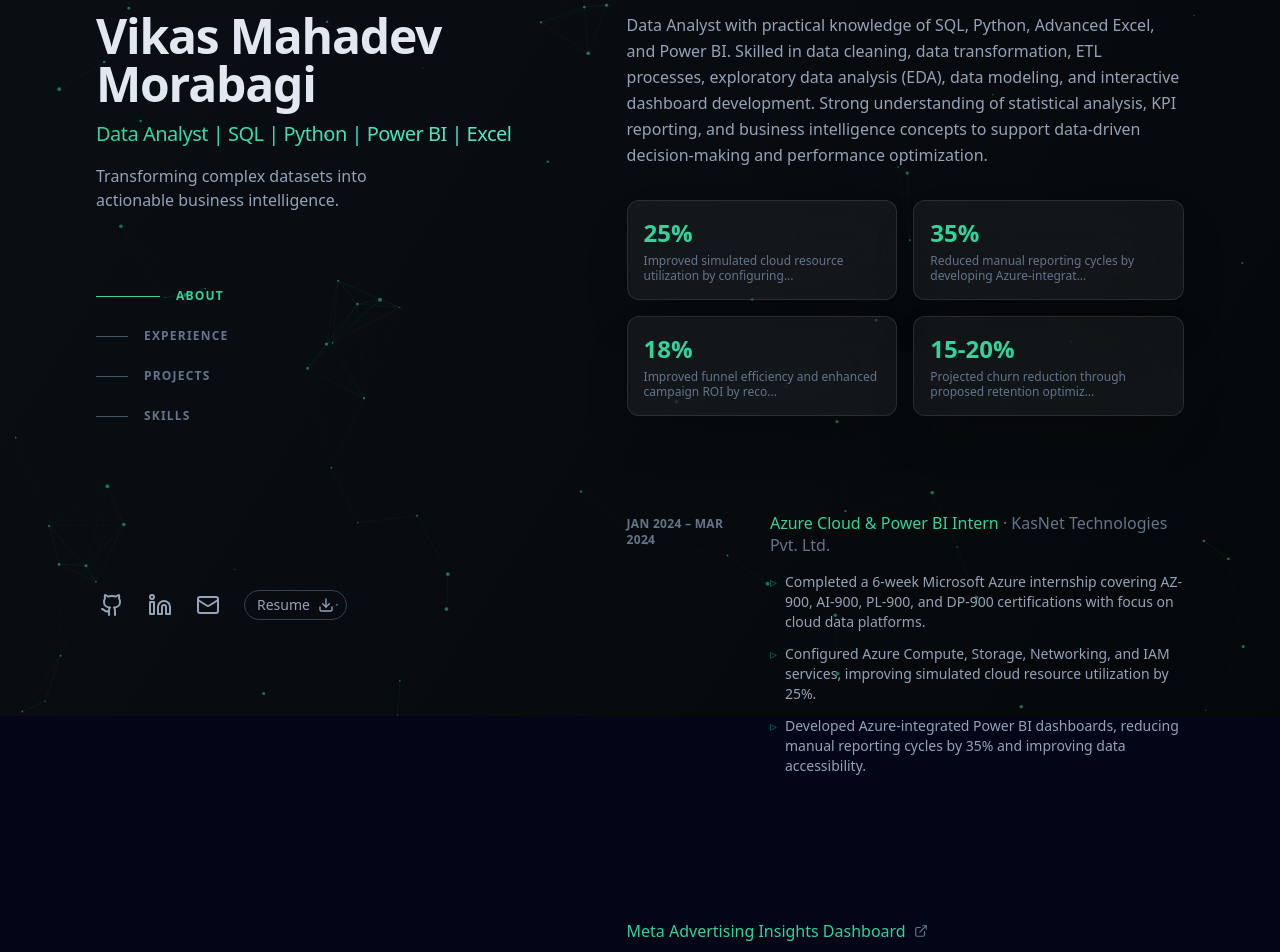
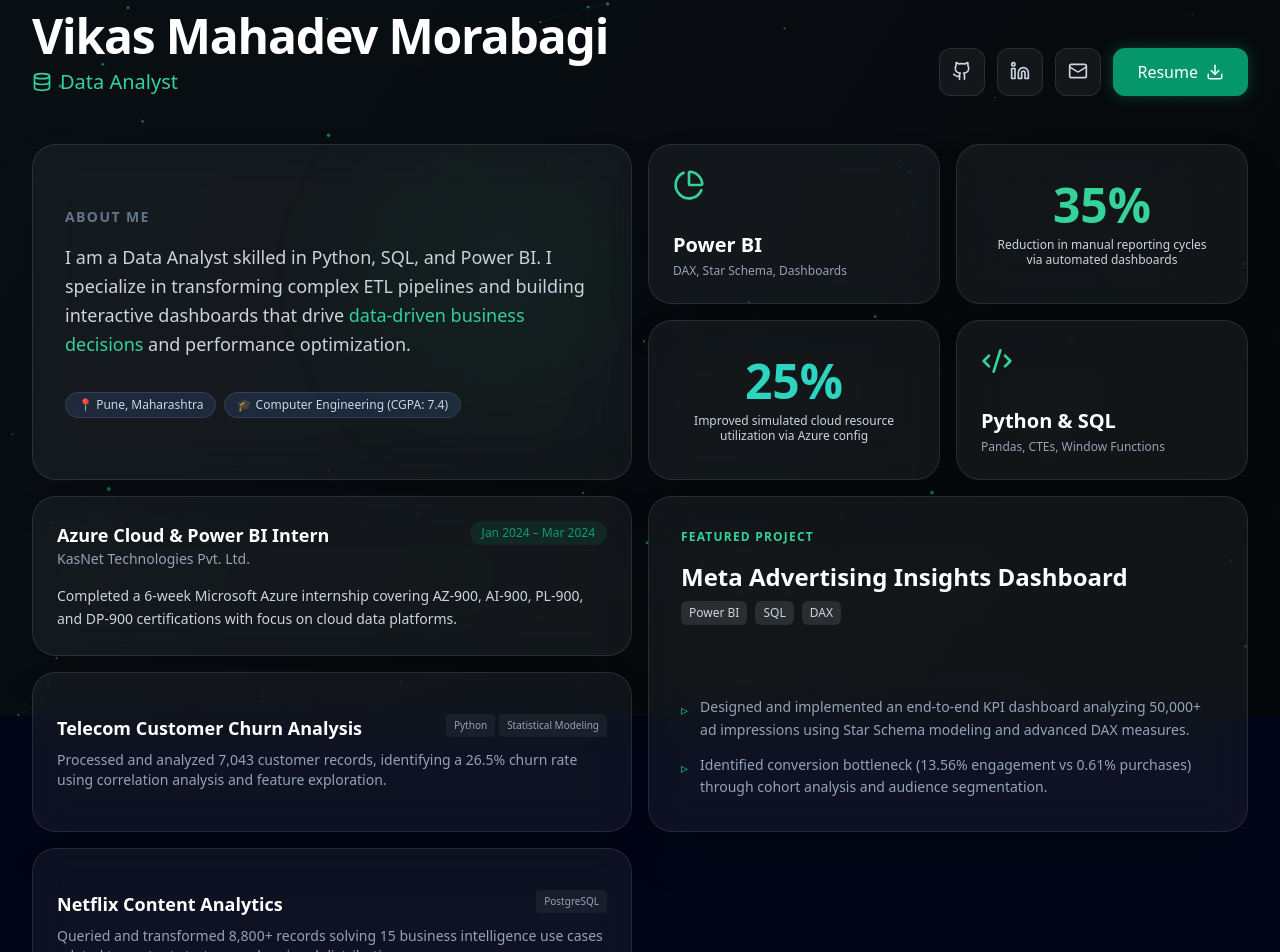
Before and after one commit to VikasMorabagi01/vikas-portfolio, a Next.js app: page / in a window 1280 px wide. Shown: the part 84-1036 px from the top of the page. Built offline with nearby package versions, Linux system fonts and the light colour scheme.

Commit message:
Changed theme to Emerald and Teal

```diff
--- a/app/page.tsx
+++ b/app/page.tsx
@@ -1,35 +1,17 @@
 "use client";
 import React, { useState, useEffect } from "react";
 import { motion, AnimatePresence } from "framer-motion";
-import { Download, ExternalLink, Github, Linkedin, Mail } from "lucide-react";
+import { Download, ExternalLink, Github, Linkedin, Mail, ArrowUpRight, Database, PieChart, Code2 } from "lucide-react";
 import AnimatedBackground from "../components/AnimatedBackground";
 import { data } from "../data/resume";
 
 export default function Portfolio() {
   const [loading, setLoading] = useState(true);
-  const [activeSection, setActiveSection] = useState("about");
 
   // Splash Screen Timer
   useEffect(() => {
     const timer = setTimeout(() => setLoading(false), 1500);
     return () => clearTimeout(timer);
-  }, []);
-
-  // Scroll Spy Logic for Desktop Navigation
-  useEffect(() => {
-    const handleScroll = () => {
-      const sections = ["about", "experience", "projects", "skills"];
-      const scrollPosition = window.scrollY + 100;
-
-      for (const section of sections) {
-        const element = document.getElementById(section);
-        if (element && scrollPosition >= element.offsetTop && scrollPosition < element.offsetTop + element.offsetHeight) {
-          setActiveSection(section);
-        }
-      }
-    };
-    window.addEventListener("scroll", handleScroll);
-    return () => window.removeEventListener("scroll", handleScroll);
   }, []);
 
   return (
@@ -63,180 +45,198 @@ export default function Portfolio() {
       </AnimatePresence>
 
       {!loading && (
-        <div className="mx-auto min-h-screen max-w-screen-xl px-6 py-12 md:px-12 md:py-20 lg:px-24 lg:py-0">
-          <div className="lg:flex lg:justify-between lg:gap-4">
+        <main className="relative z-10 w-full max-w-7xl mx-auto px-4 py-12 md:px-8 md:py-20 lg:py-24">
 
-            {/* LEFT SIDE: Sticky Sidebar (Header, Nav, Socials) */}
-            <header className="lg:sticky lg:top-0 lg:flex lg:max-h-screen lg:w-[48%] lg:flex-col lg:justify-between lg:py-24">
+          {/* HEADER ROW */}
+          <div className="flex flex-col md:flex-row justify-between items-start md:items-end mb-12 gap-6">
+            <motion.div initial={{ opacity: 0, y: 20 }} animate={{ opacity: 1, y: 0 }}>
+              <h1 className="text-5xl font-bold tracking-tight text-white mb-2">
+                {data.basics.name}
+              </h1>
+              <h2 className="text-xl font-medium text-emerald-400 flex items-center gap-2">
+                <Database size={20} /> {data.basics.title.split(' | ')[0]}
+              </h2>
+            </motion.div>
+
+            <motion.div
+              initial={{ opacity: 0, x: 20 }}
+              animate={{ opacity: 1, x: 0 }}
+              transition={{ delay: 0.2 }}
+              className="flex gap-3"
+            >
+              <a href={`https://${data.basics.links.find(l => l.name === 'GitHub')?.url}`} target="_blank" rel="noreferrer" className="p-3 bg-white/5 hover:bg-emerald-500/20 border border-white/10 rounded-xl transition-colors text-slate-300 hover:text-emerald-400">
+                <Github size={20} />
+              </a>
+              <a href={`https://${data.basics.links.find(l => l.name === 'LinkedIn')?.url}`} target="_blank" rel="noreferrer" className="p-3 bg-white/5 hover:bg-emerald-500/20 border border-white/10 rounded-xl transition-colors text-slate-300 hover:text-emerald-400">
+                <Linkedin size={20} />
+              </a>
+              <a href={`mailto:${data.basics.email}`} className="p-3 bg-white/5 hover:bg-emerald-500/20 border border-white/10 rounded-xl transition-colors text-slate-300 hover:text-emerald-400">
+                <Mail size={20} />
+              </a>
+              <button onClick={() => window.print()} className="px-6 py-3 bg-emerald-600 hover:bg-emerald-500 text-white font-medium rounded-xl flex items-center gap-2 shadow-[0_0_15px_rgba(16,185,129,0.3)] transition-colors">
+                Resume <Download size={18} />
+              </button>
+            </motion.div>
+          </div>
+
+          {/* BENTO GRID */}
+          <div className="grid grid-cols-1 md:grid-cols-3 lg:grid-cols-4 gap-4 auto-rows-[160px]">
+
+            {/* Box 1: About Me (Spans 2 columns, 2 rows) */}
+            <motion.div
+              initial={{ opacity: 0, scale: 0.95 }} whileInView={{ opacity: 1, scale: 1 }} viewport={{ once: true }} transition={{ delay: 0.1 }}
+              className="col-span-1 md:col-span-2 row-span-2 glass-panel p-8 rounded-3xl relative overflow-hidden group hover:border-emerald-500/30 transition-colors flex flex-col justify-center"
+            >
+              <div className="absolute top-0 right-0 w-64 h-64 bg-emerald-500/5 rounded-full blur-3xl" />
+              <h3 className="text-sm font-bold tracking-widest text-slate-500 uppercase mb-4">About Me</h3>
+              <p className="text-lg text-slate-300 leading-relaxed font-medium">
+                I am a Data Analyst skilled in Python, SQL, and Power BI. I specialize in transforming complex ETL pipelines and building interactive dashboards that drive
+                <span className="text-emerald-400"> data-driven business decisions</span> and performance optimization.
+              </p>
+              <div className="mt-8 flex gap-2 flex-wrap">
+                <span className="px-3 py-1 bg-slate-800 rounded-full text-xs text-slate-300 border border-slate-700">📍 {data.basics.location}</span>
+                <span className="px-3 py-1 bg-slate-800 rounded-full text-xs text-slate-300 border border-slate-700">🎓 Computer Engineering (CGPA: 7.4)</span>
+              </div>
+            </motion.div>
+
+            {/* Box 2: Core Tool 1 (Power BI) */}
+            <motion.div
+              initial={{ opacity: 0, scale: 0.95 }} whileInView={{ opacity: 1, scale: 1 }} viewport={{ once: true }} transition={{ delay: 0.2 }}
+              className="glass-panel p-6 rounded-3xl flex flex-col justify-between hover:bg-white/10 transition-colors"
+            >
+              <PieChart className="text-emerald-400 h-8 w-8" />
               <div>
-                <motion.h1
-                  initial={{ opacity: 0, y: -20 }}
-                  animate={{ opacity: 1, y: 0 }}
-                  className="text-4xl font-bold tracking-tight text-slate-200 sm:text-5xl"
+                <h4 className="text-white font-bold text-xl">Power BI</h4>
+                <p className="text-xs text-slate-400 mt-1">DAX, Star Schema, Dashboards</p>
+              </div>
+            </motion.div>
+
+            {/* Box 3: Highlight Metric 1 */}
+            <motion.div
+              initial={{ opacity: 0, scale: 0.95 }} whileInView={{ opacity: 1, scale: 1 }} viewport={{ once: true }} transition={{ delay: 0.3 }}
+              className="glass-panel p-6 rounded-3xl bg-emerald-500/10 border-emerald-500/20 flex flex-col justify-center items-center text-center"
             >
-                  {data.basics.name}
-                </motion.h1>
-                <motion.h2
-                  initial={{ opacity: 0, y: -20 }}
-                  animate={{ opacity: 1, y: 0 }}
-                  transition={{ delay: 0.1 }}
-                  className="mt-3 text-lg font-medium tracking-tight text-transparent bg-clip-text bg-gradient-to-r from-emerald-400 to-teal-300 sm:text-xl"
+              <span className="text-5xl font-black text-emerald-400 mb-2">{data.achievements[1].metric}</span>
+              <span className="text-xs font-medium text-slate-300 px-2 leading-tight">Reduction in manual reporting cycles via automated dashboards</span>
+            </motion.div>
+
+            {/* Box 4: Highlight Metric 2 */}
+            <motion.div
+              initial={{ opacity: 0, scale: 0.95 }} whileInView={{ opacity: 1, scale: 1 }} viewport={{ once: true }} transition={{ delay: 0.4 }}
+              className="glass-panel p-6 rounded-3xl bg-teal-500/10 border-teal-500/20 flex flex-col justify-center items-center text-center"
             >
-                  {data.basics.title}
-                </motion.h2>
-                <motion.p
-                  initial={{ opacity: 0 }}
-                  animate={{ opacity: 1 }}
-                  transition={{ delay: 0.2 }}
-                  className="mt-4 max-w-xs leading-normal text-slate-400"
+              <span className="text-5xl font-black text-teal-400 mb-2">{data.achievements[0].metric}</span>
+              <span className="text-xs font-medium text-slate-300 px-2 leading-tight">Improved simulated cloud resource utilization via Azure config</span>
+            </motion.div>
+
+            {/* Box 5: Core Tool 2 (Python & SQL) */}
+            <motion.div
+              initial={{ opacity: 0, scale: 0.95 }} whileInView={{ opacity: 1, scale: 1 }} viewport={{ once: true }} transition={{ delay: 0.5 }}
+              className="glass-panel p-6 rounded-3xl flex flex-col justify-between hover:bg-white/10 transition-colors"
             >
-                  Transforming complex datasets into actionable business intelligence.
-                </motion.p>
+              <Code2 className="text-emerald-400 h-8 w-8" />
+              <div>
+                <h4 className="text-white font-bold text-xl">Python & SQL</h4>
+                <p className="text-xs text-slate-400 mt-1">Pandas, CTEs, Window Functions</p>
+              </div>
+            </motion.div>
 
-                {/* Desktop Navigation */}
-                <nav className="nav hidden lg:block mt-16">
-                  <ul className="mt-8 w-max">
-                    {["about", "experience", "projects", "skills"].map((item) => (
-                      <li key={item}>
-                        <a
-                          href={`#${item}`}
-                          className={`group flex items-center py-3 ${activeSection === item ? "text-emerald-400" : "text-slate-500 hover:text-slate-200"} transition-all`}
+            {/* Box 6: Latest Experience (Spans 2 columns) */}
+            <motion.div
+              initial={{ opacity: 0, scale: 0.95 }} whileInView={{ opacity: 1, scale: 1 }} viewport={{ once: true }} transition={{ delay: 0.6 }}
+              className="col-span-1 md:col-span-2 row-span-1 glass-panel p-6 rounded-3xl group flex flex-col justify-center"
             >
-                          <span className={`mr-4 h-px transition-all bg-emerald-400 group-hover:w-16 group-hover:bg-slate-200 ${activeSection === item ? "w-16" : "w-8 bg-slate-600"}`}></span>
-                          <span className="text-xs font-bold uppercase tracking-widest">{item}</span>
-                        </a>
+              <div className="flex justify-between items-start mb-2">
+                <div>
+                  <h3 className="text-lg font-bold text-white group-hover:text-emerald-400 transition-colors">{data.experience[0].role}</h3>
+                  <p className="text-sm text-slate-400">{data.experience[0].company}</p>
+                </div>
+                <span className="text-xs font-medium text-emerald-500/80 bg-emerald-500/10 px-3 py-1 rounded-full">{data.experience[0].dates}</span>
+              </div>
+              <p className="text-sm text-slate-300 mt-2 line-clamp-2 leading-relaxed">
+                {data.experience[0].bullets[0]}
+              </p>
+            </motion.div>
+
+            {/* Box 7: Project 1 (Spans 2 columns, 2 rows) */}
+            <motion.div
+              initial={{ opacity: 0, scale: 0.95 }} whileInView={{ opacity: 1, scale: 1 }} viewport={{ once: true }} transition={{ delay: 0.7 }}
+              className="col-span-1 md:col-span-2 row-span-2 glass-panel p-8 rounded-3xl relative overflow-hidden group hover:border-emerald-500/50 transition-all flex flex-col"
+            >
+              <div className="absolute top-4 right-6 opacity-0 group-hover:opacity-100 transition-opacity">
+                <ArrowUpRight className="text-emerald-400 h-6 w-6" />
+              </div>
+              <h3 className="text-xs font-bold tracking-widest text-emerald-400 uppercase mb-4">Featured Project</h3>
+              <h4 className="text-2xl font-bold text-white mb-2">{data.projects[0].title}</h4>
+              <div className="flex gap-2 mb-6">
+                {data.projects[0].stack.map(tech => (
+                  <span key={tech} className="text-xs px-2 py-1 bg-white/10 rounded-md text-slate-300">{tech}</span>
+                ))}
+              </div>
+              <ul className="space-y-3 mt-auto">
+                {data.projects[0].bullets.slice(0, 2).map((bullet, i) => (
+                  <li key={i} className="text-sm text-slate-400 flex gap-3">
+                    <span className="text-emerald-500 mt-1">▹</span>
+                    <span className="leading-relaxed">{bullet}</span>
                   </li>
                 ))}
               </ul>
-                </nav>
-              </div>
+            </motion.div>
 
-              {/* Contact & Social Links (Bottom Left) */}
-              <motion.ul
-                initial={{ opacity: 0 }}
-                animate={{ opacity: 1 }}
-                transition={{ delay: 0.4 }}
-                className="ml-1 mt-8 flex items-center gap-6 text-slate-400"
+            {/* Box 8: Project 2 (Spans 2 columns) */}
+            <motion.div
+              initial={{ opacity: 0, scale: 0.95 }} whileInView={{ opacity: 1, scale: 1 }} viewport={{ once: true }} transition={{ delay: 0.8 }}
+              className="col-span-1 md:col-span-2 row-span-1 glass-panel p-6 rounded-3xl group flex flex-col justify-center hover:bg-white/10 transition-colors"
             >
-                <li>
-                  <a href={`https://${data.basics.links.find(l => l.name === 'GitHub')?.url}`} target="_blank" rel="noreferrer" className="block hover:text-emerald-400 transition-colors">
-                    <Github className="h-6 w-6" />
-                  </a>
-                </li>
-                <li>
-                  <a href={`https://${data.basics.links.find(l => l.name === 'LinkedIn')?.url}`} target="_blank" rel="noreferrer" className="block hover:text-emerald-400 transition-colors">
-                    <Linkedin className="h-6 w-6" />
-                  </a>
-                </li>
-                <li>
-                  <a href={`mailto:${data.basics.email}`} className="block hover:text-emerald-400 transition-colors">
-                    <Mail className="h-6 w-6" />
-                  </a>
-                </li>
-                <li>
-                  <button onClick={() => window.print()} className="flex items-center gap-2 text-sm font-medium hover:text-emerald-400 transition-colors px-3 py-1 rounded-full border border-slate-700 hover:border-emerald-500/50">
-                    Resume <Download className="h-4 w-4" />
-                  </button>
-                </li>
-              </motion.ul>
-            </header>
-
-            {/* RIGHT SIDE: Scrolling Content */}
-            <main id="content" className="pt-24 lg:w-[52%] lg:py-24 flex flex-col gap-24">
-
-              {/* ABOUT SECTION */}
-              <section id="about" className="scroll-mt-16 lg:scroll-mt-24 text-slate-400 leading-relaxed">
-                <p className="mb-4">{data.basics.summary}</p>
-                <div className="grid grid-cols-2 gap-4 mt-8">
-                  {data.achievements.slice(0, 4).map((ach, i) => (
-                    <div key={i} className="glass-panel p-4 rounded-xl flex flex-col">
-                      <span className="text-2xl font-bold text-emerald-400 mb-1">{ach.metric}</span>
-                      <span className="text-xs text-slate-500 leading-tight">{ach.context.substring(0, 60)}...</span>
-                    </div>
-                  ))}
-                </div>
-              </section>
-
-              {/* EXPERIENCE SECTION */}
-              <section id="experience" className="scroll-mt-16 lg:scroll-mt-24">
-                <ol className="group/list">
-                  {data.experience.map((exp, i) => (
-                    <li key={i} className="mb-12 transition-all hover:!opacity-100 group-hover/list:opacity-50">
-                      <div className="group relative grid pb-1 transition-all sm:grid-cols-8 sm:gap-8 md:gap-4 lg:hover:!opacity-100 lg:hover:shadow-[inset_0_1px_0_0_rgba(148,163,184,0.1)] lg:hover:drop-shadow-lg lg:hover:bg-slate-800/50 lg:p-6 lg:-m-6 lg:rounded-2xl">
-                        <header className="z-10 mb-2 mt-1 text-xs font-semibold uppercase tracking-wide text-slate-500 sm:col-span-2">
-                          {exp.dates}
-                        </header>
-                        <div className="z-10 sm:col-span-6">
-                          <h3 className="font-medium leading-snug text-slate-200">
-                            <div>
-                              <span className="text-emerald-400">{exp.role}</span>
-                              <span className="text-slate-500"> · {exp.company}</span>
-                            </div>
-                          </h3>
-                          <ul className="mt-4 text-sm text-slate-400 space-y-3">
-                            {exp.bullets.map((bullet, j) => (
-                              <li key={j} className="flex gap-2">
-                                <span className="text-emerald-500/50">▹</span>
-                                <span>{bullet}</span>
-                              </li>
-                            ))}
-                          </ul>
-                        </div>
-                      </div>
-                    </li>
-                  ))}
-                </ol>
-              </section>
-
-              {/* PROJECTS SECTION */}
-              <section id="projects" className="scroll-mt-16 lg:scroll-mt-24">
-                <ol className="group/list">
-                  {data.projects.map((proj, i) => (
-                    <li key={i} className="mb-12 transition-all hover:!opacity-100 group-hover/list:opacity-50">
-                      <div className="group relative grid pb-1 transition-all sm:grid-cols-8 sm:gap-8 md:gap-4 lg:hover:!opacity-100 lg:hover:shadow-[inset_0_1px_0_0_rgba(148,163,184,0.1)] lg:hover:drop-shadow-lg lg:hover:bg-slate-800/50 lg:p-6 lg:-m-6 lg:rounded-2xl">
-                        <div className="z-10 sm:col-span-8">
-                          <h3 className="font-medium leading-snug text-slate-200 mb-2 flex items-center gap-2">
-                            <span className="text-emerald-400">{proj.title}</span>
-                            <ExternalLink size={14} className="text-slate-500" />
-                          </h3>
-                          <p className="mt-2 text-sm text-slate-400 leading-normal">
-                            {proj.bullets[0]}
-                          </p>
-                          <div className="mt-4 flex flex-wrap gap-2">
-                            {proj.stack.map((tech) => (
-                              <div key={tech} className="flex items-center rounded-full bg-emerald-400/10 px-3 py-1 text-xs font-medium text-emerald-300">
-                                {tech}
-                              </div>
+              <div className="flex justify-between items-start mb-2">
+                <h4 className="text-lg font-bold text-white group-hover:text-emerald-400 transition-colors">{data.projects[1].title}</h4>
+                <div className="flex gap-1 hidden sm:flex">
+                  {data.projects[1].stack.map(tech => (
+                    <span key={tech} className="text-[10px] px-2 py-1 bg-white/5 rounded text-slate-400">{tech}</span>
                   ))}
                 </div>
               </div>
+              <p className="text-sm text-slate-400 line-clamp-2">
+                {data.projects[1].bullets[0]}
+              </p>
+            </motion.div>
+
+            {/* Box 9: Project 3 (Spans 2 columns) */}
+            <motion.div
+              initial={{ opacity: 0, scale: 0.95 }} whileInView={{ opacity: 1, scale: 1 }} viewport={{ once: true }} transition={{ delay: 0.9 }}
+              className="col-span-1 md:col-span-2 row-span-1 glass-panel p-6 rounded-3xl group flex flex-col justify-center hover:bg-white/10 transition-colors"
+            >
+              <div className="flex justify-between items-start mb-2">
+                <h4 className="text-lg font-bold text-white group-hover:text-emerald-400 transition-colors">{data.projects[2].title}</h4>
+                <div className="flex gap-1 hidden sm:flex">
+                  {data.projects[2].stack.map(tech => (
+                    <span key={tech} className="text-[10px] px-2 py-1 bg-white/5 rounded text-slate-400">{tech}</span>
+                  ))}
                 </div>
-                    </li>
-                  ))}
-                </ol>
-              </section>
+              </div>
+              <p className="text-sm text-slate-400 line-clamp-2">
+                {data.projects[2].bullets[0]}
+              </p>
+            </motion.div>
 
-              {/* SKILLS SECTION */}
-              <section id="skills" className="scroll-mt-16 lg:scroll-mt-24 mb-24">
-                <div className="grid gap-6">
-                  {data.skills.map((skillGrp, i) => (
-                    <div key={i}>
-                      <h4 className="text-slate-200 font-semibold mb-3 text-sm">{skillGrp.category}</h4>
-                      <div className="flex flex-wrap gap-2">
-                        {skillGrp.items.map((item, j) => (
-                          <span key={j} className="px-3 py-1 bg-slate-800 border border-slate-700 rounded-lg text-sm text-slate-400 hover:text-emerald-300 hover:border-emerald-500/30 transition-colors">
-                            {item}
+          </div>
+
+          {/* FULL SKILLS LIST ROW */}
+          <motion.div
+            initial={{ opacity: 0, y: 20 }} whileInView={{ opacity: 1, y: 0 }} viewport={{ once: true }}
+            className="mt-4 glass-panel p-8 rounded-3xl"
+          >
+             <h3 className="text-sm font-bold tracking-widest text-slate-500 uppercase mb-6">Complete Tech Stack</h3>
+             <div className="flex flex-wrap gap-3">
+                {data.skills.flatMap(group => group.items).map((skill, i) => (
+                  <span key={i} className="px-4 py-2 bg-slate-800/50 border border-slate-700/50 rounded-xl text-sm font-medium text-slate-300 hover:text-emerald-300 hover:border-emerald-500/50 transition-colors cursor-default">
+                    {skill.split('(')[0].trim()}
                   </span>
                 ))}
              </div>
-                    </div>
-                  ))}
-                </div>
-              </section>
+          </motion.div>
 
         </main>
-          </div>
-        </div>
       )}
     </>
   );
```
Lines whose indentation alone changed are shown as unchanged.
